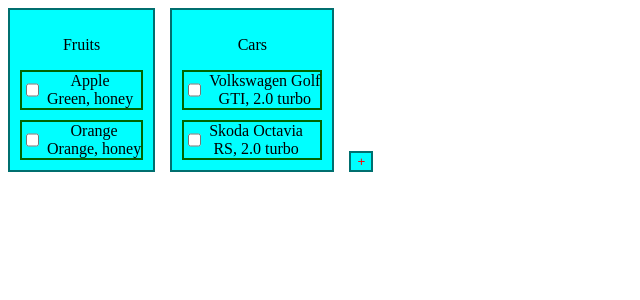
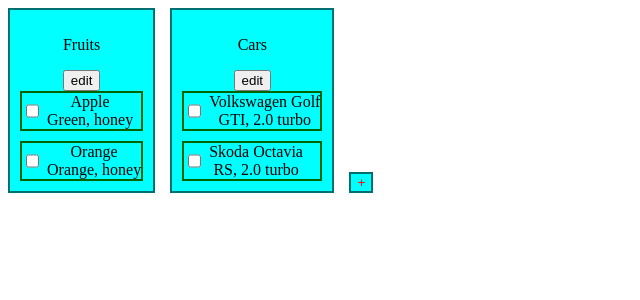
Before and after one commit to AinLume/task_manager, a React (Create React App) app: page / in a window 1280 px wide. Shown: the top 300 px of the page, without its empty margins (0-640 px from the left). Built offline with nearby package versions, Linux system fonts and the light colour scheme.

Commit message:
Add CategoryColumn component

```diff
--- a/src/components/CategoryColumn/CategoryColumn.tsx
+++ b/src/components/CategoryColumn/CategoryColumn.tsx
@@ -0,0 +1,46 @@
+import React, {FC, useState} from 'react';
+import {TCategory} from "../../types";
+import {Task} from "../Task";
+import "./styles.css";
+
+interface IProps {
+    category: TCategory;
+}
+
+export const CategoryColumn: FC<IProps> = ({category}) => {
+    const [editing, setEditing] = useState<boolean>(false);
+    const [name, setName] = useState<string>(category.name);
+
+    const handleChangeName = (event: React.ChangeEvent<HTMLInputElement>) => {
+        setName(event.target.value);
+    }
+
+    const handleEditOn = () => {
+        setEditing(true);
+    }
+
+    const handleEditOff = () => {
+        setEditing(false);
+    }
+
+    return (
+        <div className="category" key={category.id}>
+            {editing ? (
+                <div className="edit-column-container">
+                    <input className="category-name-input" type="text" value={name} onChange={handleChangeName}/>
+                    <button className="category-name-btn" onClick={handleEditOff}>save</button>
+                </div>
+            ) : (
+                <div className="edit-column-container">
+                    <p className="category-name">{category.name}</p>
+                    <button className="category-name-btn" onClick={handleEditOn}>edit</button>
+                </div>
+            )}
+            <div className="tasks-container">
+            {category.tasks.map((task) => (
+                    <Task key={task.id} task={task}/>
+                ))}
+            </div>
+        </div>
+    );
+};
--- a/src/components/CategoryColumn/index.ts
+++ b/src/components/CategoryColumn/index.ts
@@ -0,0 +1 @@
+export * from "./CategoryColumn";
--- a/src/components/Task/Task.tsx
+++ b/src/components/Task/Task.tsx
@@ -1,14 +1,13 @@
-import {FC, useState} from "react";
+import {FC} from "react";
 import {TTask} from "../../types";
 import "./Task.css";
 
 interface IProps {
     task: TTask;
-    func: () => void;
 }
 
-export const Task: FC<IProps> = ({task, func}) => (
-    <div onClick={func} className='task'>
+export const Task: FC<IProps> = ({task}) => (
+    <div className='task'>
         <input type='checkbox' className='task-checkbox'></input>
         <div className='task-content'>
             <label className='task-name'>{task.name}</label>
--- a/src/components/TaskManager/TaskManager.tsx
+++ b/src/components/TaskManager/TaskManager.tsx
@@ -3,6 +3,7 @@
 import {TCategory, TTask} from "../../types";
 import "./styles.css";
 import {TaskModal} from "../TaskModal";
+import {CategoryColumn} from "../CategoryColumn";
 
 export const TaskManager = () => {
     const [name, setName] = useState('');
@@ -102,14 +103,7 @@
             {/*</form>*/}
             <div className='categories-container'>
                 {categories.map((category) => (
-                    <div className="category" key={category.id}>
-                        <p className="category-name">{category.name}</p>
-                        <div className="tasks-container">
-                            {category.tasks.map((task) => (
-                                <Task func={handleOpenModal} key={task.id} task={task}/>
-                            ))}
-                        </div>
-                    </div>
+                    <CategoryColumn category={category} /*id={category.id} name={category.name} tasks={category.tasks}*//>
                 ))}
                 <button className="add-column-btn" onClick={handleAddCategory}>+</button>
             </div>
--- a/src/components/TaskManager/styles.css
+++ b/src/components/TaskManager/styles.css
@@ -1,18 +1,6 @@
 .categories-container {
     display: flex;
     column-gap: 15px;
-}
-
-.category {
-    background-color: cyan;
-    padding: 10px;
-    border: 2px solid #006f6f;
-}
-
-.tasks-container {
-    display: flex;
-    flex-direction: column;
-    row-gap: 10px;
 }
 
 .add-column-btn {
```
